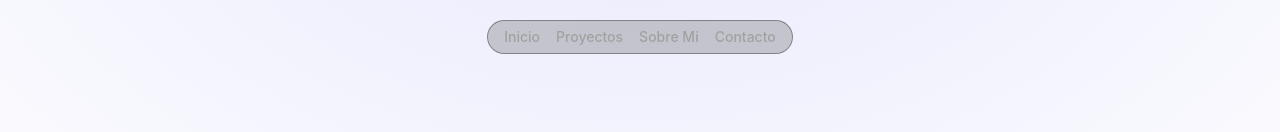
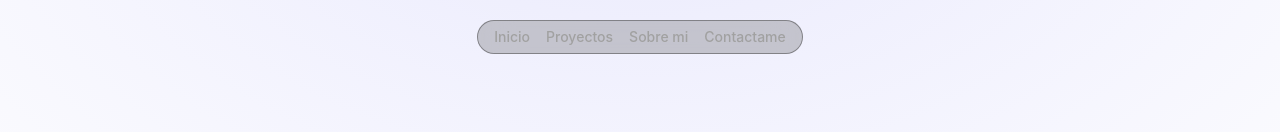
Before and after one commit to Gabo2447/portfolio-v2, a React (Vite) app: page / in a window 1280 px wide. Shown: the top 132 px of the page. Built offline with nearby package versions, Linux system fonts and the light colour scheme.

Commit message:
fix(header): Correct Spanish text for accessibility

```diff
--- a/src/components/header.tsx
+++ b/src/components/header.tsx
@@ -17,12 +17,12 @@ const Header: React.FC = () => {
           </li>
           <li>
             <a href="#about" className="hoverText">
-              Sobre Mi
+              Sobre mi
             </a>
           </li>
           <li>
             <a href={`mailto:${data.correo}`} className="hoverText">
-              Contacto
+              Contactame
             </a>
           </li>
         </ul>
```
